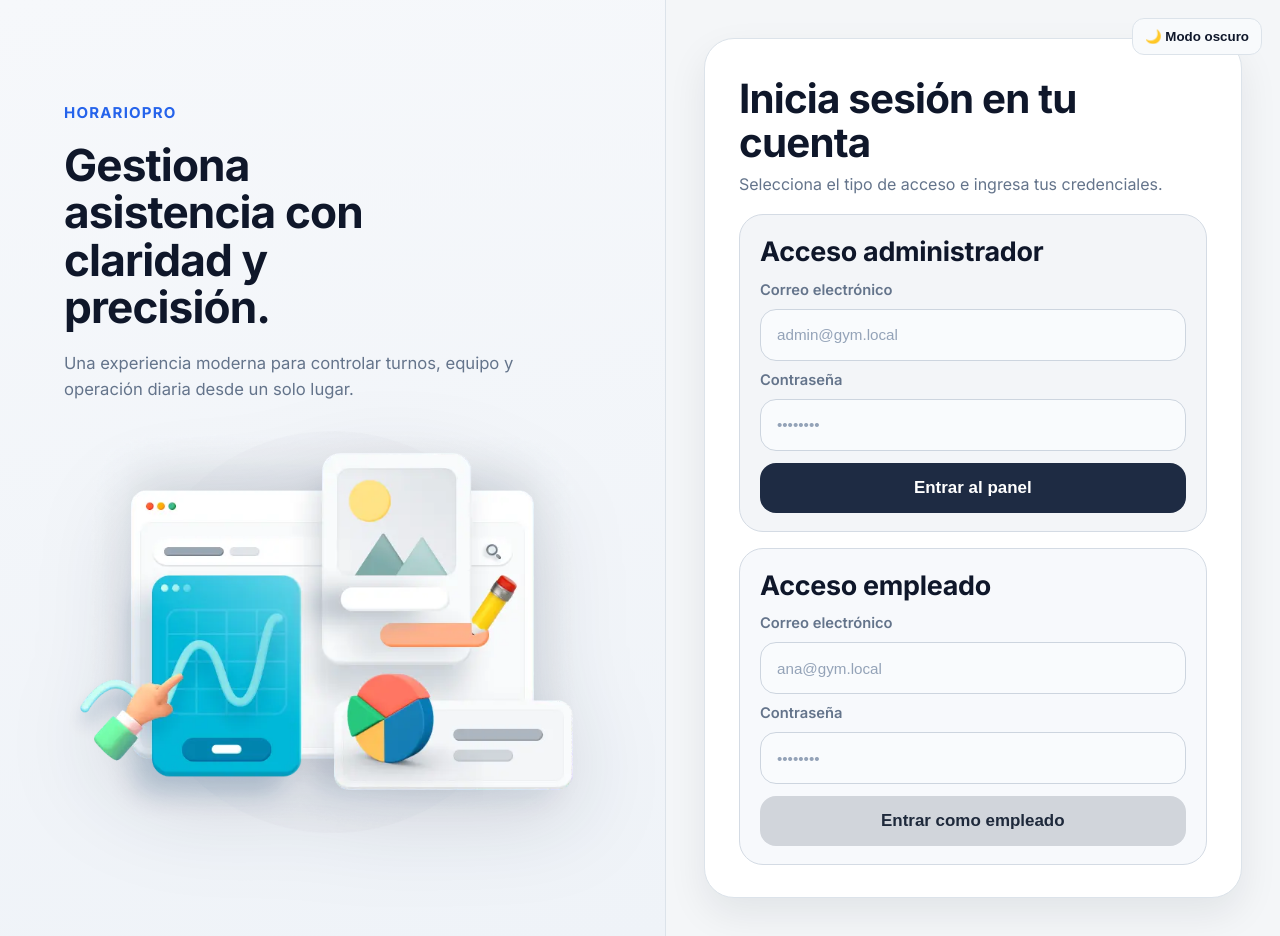
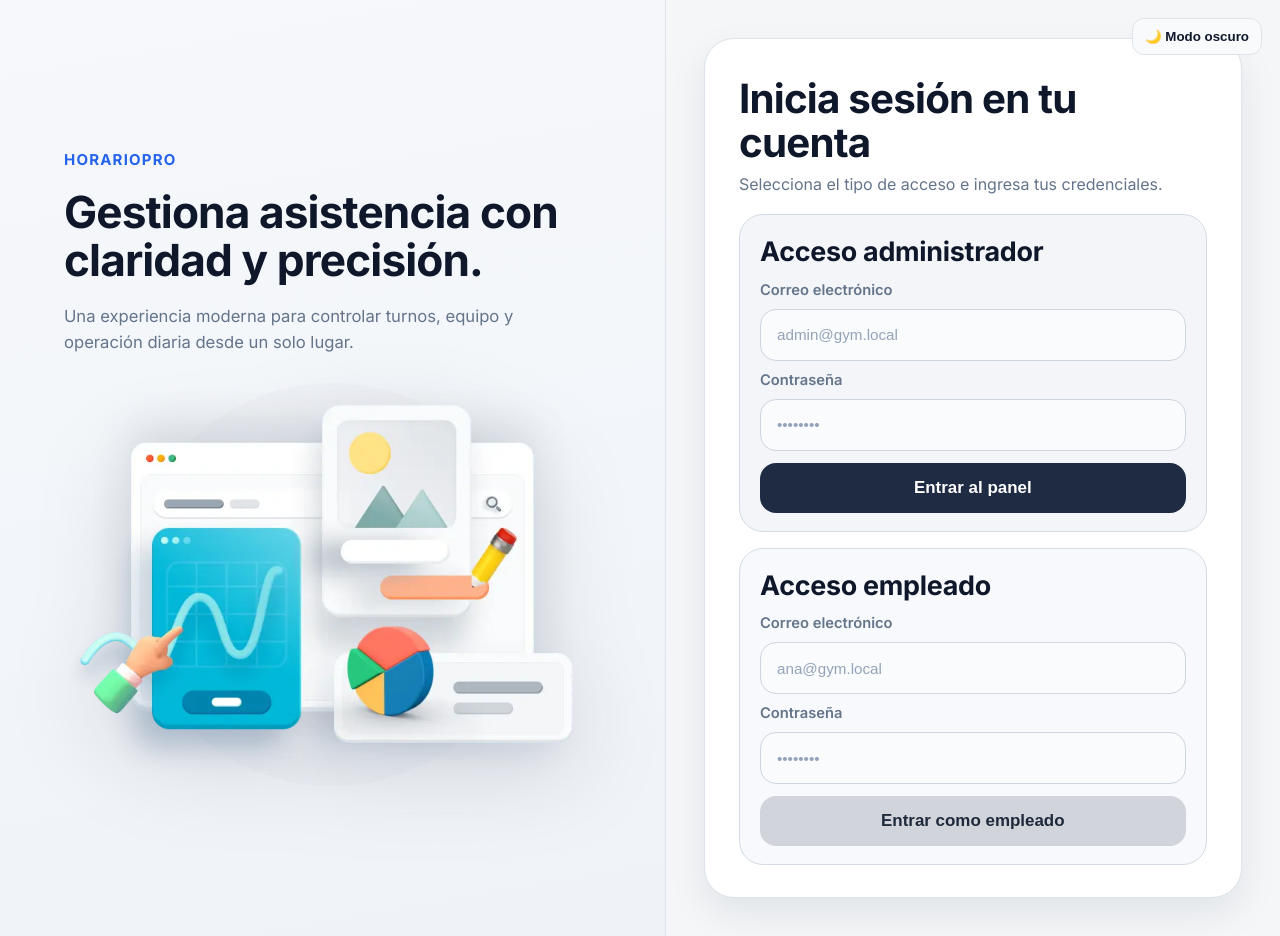
Before and after one commit to julioski85/horarioempleados, a PHP site: page /login in a window 1280 px wide. Run offline with PHP 8.4, Linux system fonts and the light colour scheme.

Commit message:
Update app.css

```diff
--- a/assets/css/app.css
+++ b/assets/css/app.css
@@ -74,7 +74,7 @@ input:focus,select:focus,.auth-input:focus{outline:none;border-color:var(--brand
 .auth-visual-panel{padding:72px clamp(44px,5vw,88px);display:flex;justify-content:center;align-items:center;background:linear-gradient(170deg,#f6f8fb 0%,#eff3f8 100%);border-right:1px solid var(--line)}
 .auth-visual-content{width:min(660px,100%);display:grid;gap:20px}
 .auth-kicker{margin:0;font-size:15px;font-weight:700;letter-spacing:.08em;text-transform:uppercase;color:#2563eb}
-.auth-title{margin:0;font-size:clamp(2.3rem,3.45vw,3.95rem);line-height:1.07;max-width:13ch;letter-spacing:-.02em}
+.auth-title{margin:0;font-size:clamp(2.3rem,3.45vw,3.95rem);line-height:1.07;letter-spacing:-.02em}
 .auth-subtitle{margin:0;max-width:48ch;color:#64748b;font-size:1.04rem;line-height:1.55}
 .auth-illustration{width:min(560px,100%);margin-top:8px;filter:drop-shadow(0 26px 44px rgba(15,23,42,.14))}
 .auth-form-panel{padding:38px clamp(28px,3vw,56px);display:grid;place-items:center}
```
